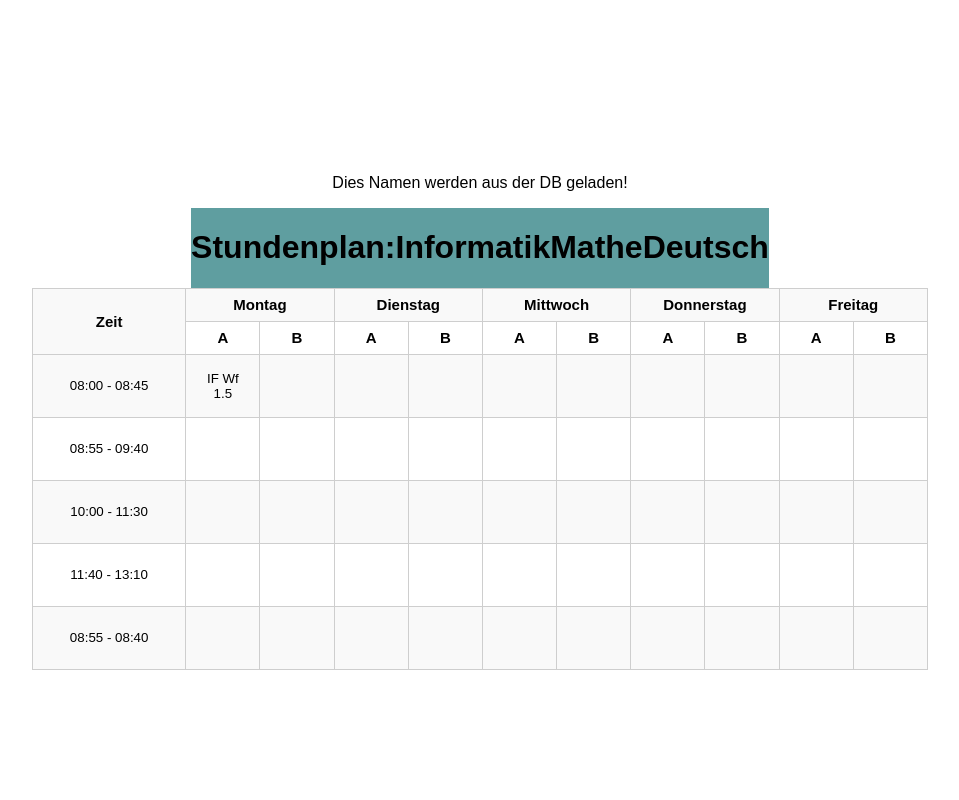
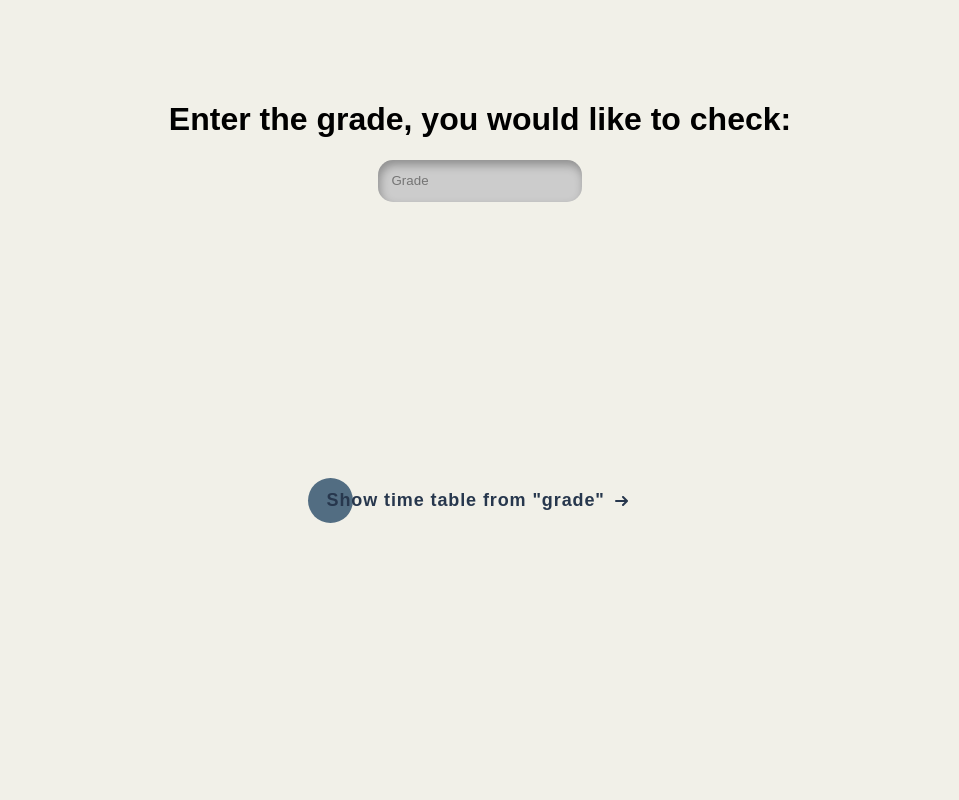
Before and after one commit to MikaGriebsch/Planner, a Django app: page / in a window 1280 px wide. Shown: the whole page, without its empty margins (160-1119 px from the left). Run offline with Django 5.2, Linux system fonts and the light colour scheme; data comes from the database, SQL or seed files in the repository.

Commit message:
Optische Änderungen an der index.html, sowie css und js

```diff
--- a/static/index.css
+++ b/static/index.css
@@ -1,3 +1,15 @@
+
+:root {
+    --background-color: #F1F0E8;
+    --second-background-color: #E5E1DA;
+    --darkrow: rgb(221, 216, 208);
+    --dark-accent: #526D82;
+    --ligth-accent: #b1dae7;
+    --dark-font: #27374D;
+
+
+}
+
 body {
     display: flex;
     justify-content: center;
@@ -5,6 +17,12 @@ body {
     padding-top: 150px;
     flex-direction: column;
     font-family: Arial, Helvetica, sans-serif;
+    background-color: var(--background-color);
+}
+
+header {
+    background-color: #234567;
+
 }
 
 table {
@@ -36,9 +54,9 @@ th, td {
     height: 60px;
     border: 1px solid #cecece;
 }
-th:hover, td:hover {
-    background-color: #dfdddd;
-}
+/* th:hover, td:hover {
+    background-color: var(--darkrow);
+} */
 
 th[colspan="2"], td[colspan="2"] {
     width: 10%;
@@ -50,7 +68,7 @@ th[rowspan="2"] {
 }
 
 .darkrow {
-    background-color: #F9F9F9;
+    background-color: var(--second-background-color);
 }
 
 .name-container {
@@ -58,3 +76,98 @@ th[rowspan="2"] {
     display: flex;
     flex-direction: row;
 }
+
+/* Loader and Slider befor showing the main index.html */
+.loader {
+    display: flex;
+    flex-direction: column;
+    position: fixed;
+    justify-content: center;
+    align-items: center;
+    top: 0;
+    left: 0;
+    width: 100%;
+    height: 100%;
+    background-color: var(--background-color);
+    /* z-index: 9999; */
+}
+
+.slider {
+    position: relative;
+    margin: auto;
+    padding: 12px 18px;
+    transition: all 0.2s ease;
+    border: none;
+    background: none;
+    cursor: pointer;
+}
+
+.slider:before {
+    content: "";
+    position: absolute;
+    top: 0;
+    left: 0;
+    display: block;
+    font-size: 40px;
+    border-radius: 50px;
+    background: var(--dark-accent);
+    width: 45px;
+    height: 45px;
+    transition: all 0.3s ease;
+}
+
+.slider span {
+    position: relative;
+    font-family: "Ubuntu", sans-serif;
+    font-size: 18px;
+    font-weight: 700;
+    letter-spacing: 0.05em;
+    color: var(--dark-font);
+}
+
+.slider svg {
+    position: relative;
+    top: 0;
+    margin-left: 10px;
+    fill: none;
+    stroke-linecap: round;
+    stroke-linejoin: round;
+    stroke: var(--dark-font);
+    stroke-width: 2;
+    transform: translateX(-5px);
+    transition: all 0.3s ease;
+}
+
+.slider:hover:before {
+    width: 100%;
+    background: #b1dae7;
+}
+
+.slider:hover svg {
+    transform: translateX(0);
+}
+
+.slider:active {
+    transform: scale(0.95);
+}
+
+h1 {
+    padding-top: 10vh;
+}
+
+.input {
+    border: none;
+    outline: none;
+    border-radius: 15px;
+    padding: 1em;
+    background-color: #ccc;
+    box-shadow: inset 2px 5px 10px rgba(0,0,0,0.3);
+    transition: 300ms ease-in-out;
+}
+
+.input:focus {
+    background-color: white;
+    transform: scale(1.05);
+    box-shadow: 13px 13px 100px #969696,
+    -13px -13px 100px #ffffff;
+}
--- /dev/null
+++ b/static/index.js
@@ -0,0 +1,4 @@
+document.querySelector('.slider').addEventListener('click', () => {
+    document.querySelector('.loader').style.display = 'none';
+    document.querySelector('#content').style.display = 'block';
+});
--- a/templates/index.html
+++ b/templates/index.html
@@ -5,16 +5,34 @@
     <meta name="viewport" content="width=device-width, initial-scale=1.0">
     {% load static %}
     <link rel="stylesheet" type="text/css" href="{% static 'index.css' %}">
-    <title>Document</title>
+    <script src="{% static 'index.js' %}" defer></script>
+    <title>Time-Table-Planner</title>
 </head>
-<body>
-    <p>Dies Namen werden aus der DB geladen!</p>
+<div>
+    <div class="loader">
+        <h1>Enter the grade, you would like to check:</h1>
+        <input type="text" autocomplete="off" name="text" class="input" placeholder="Grade">
+        <button class="slider">
+            <span>Show time table from "grade"</span>
+            <svg width="15px" height="10px" viewBox="0 0 13 10">
+                <path d="M1,5 L11,5"></path>
+                <polyline points="8 1 12 5 8 9"></polyline>
+            </svg>
+        </button>
+    </div>
+
+    <header>
+        <h1>Time-Table-Planner</h1>
+    </header>
+
+    <div id="content" style="display: none;"></div>
+        <!-- <p>Dies Namen werden aus der DB geladen!</p>
         <div class="name-container">
             <h1>Stundenplan: </h1>
             {% for subject in subjects %}
                 <h1>{{ subject.name }}</h1>
             {% endfor %}
-    </div>
+        </div> -->
 
         <table class="table table-striped table-bordered table-hover doFixed">
             <thead>
@@ -26,7 +44,7 @@
                     <th colspan="2">Donnerstag</th>
                     <th colspan="2">Freitag</th>
                 </tr>
-            <tr>
+                <tr class="darkrow">
                     <th>A</th>
                     <th>B</th>
                     <th>A</th>
@@ -107,5 +125,6 @@
                 </tr>
             </tbody>
         </table>
+    </div>
 </body>
 </html>
```
Lines whose indentation alone changed are shown as unchanged.
